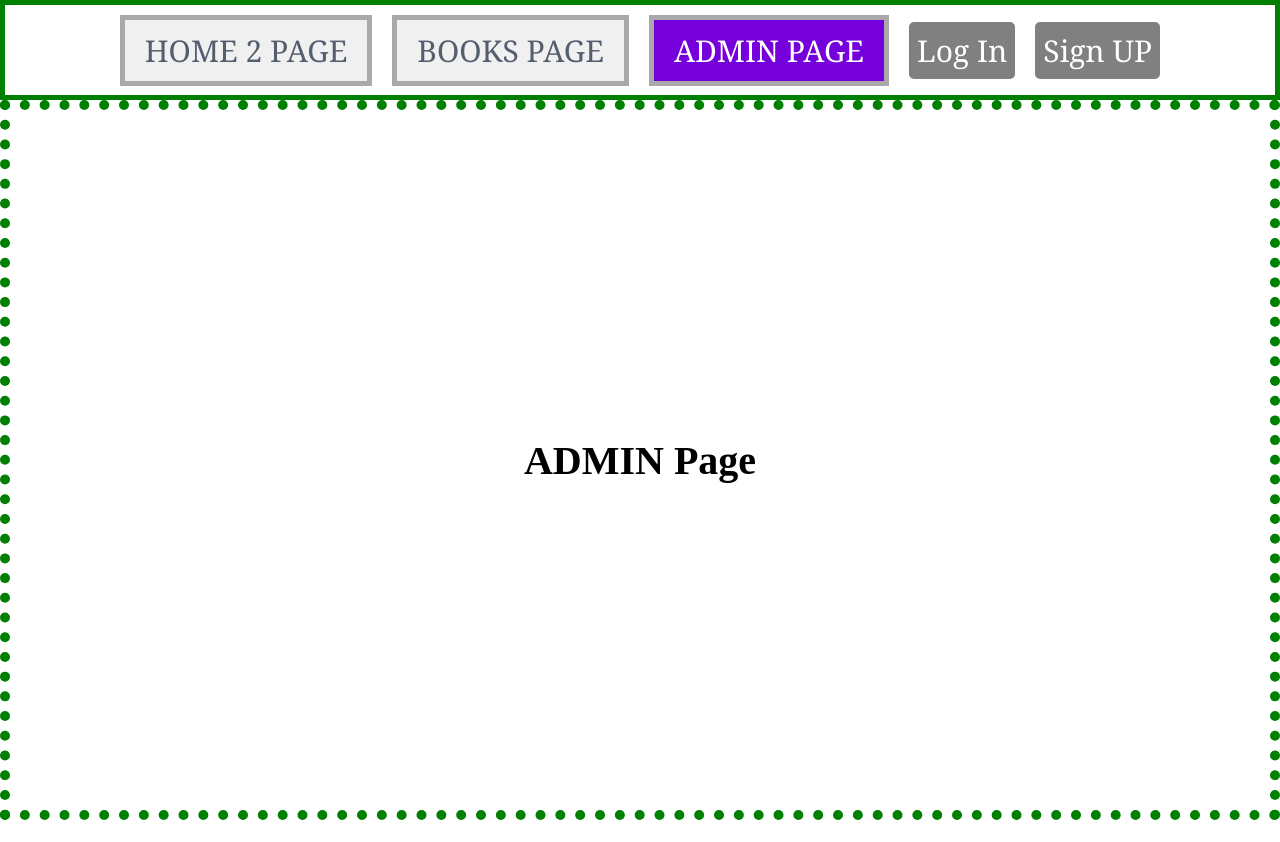
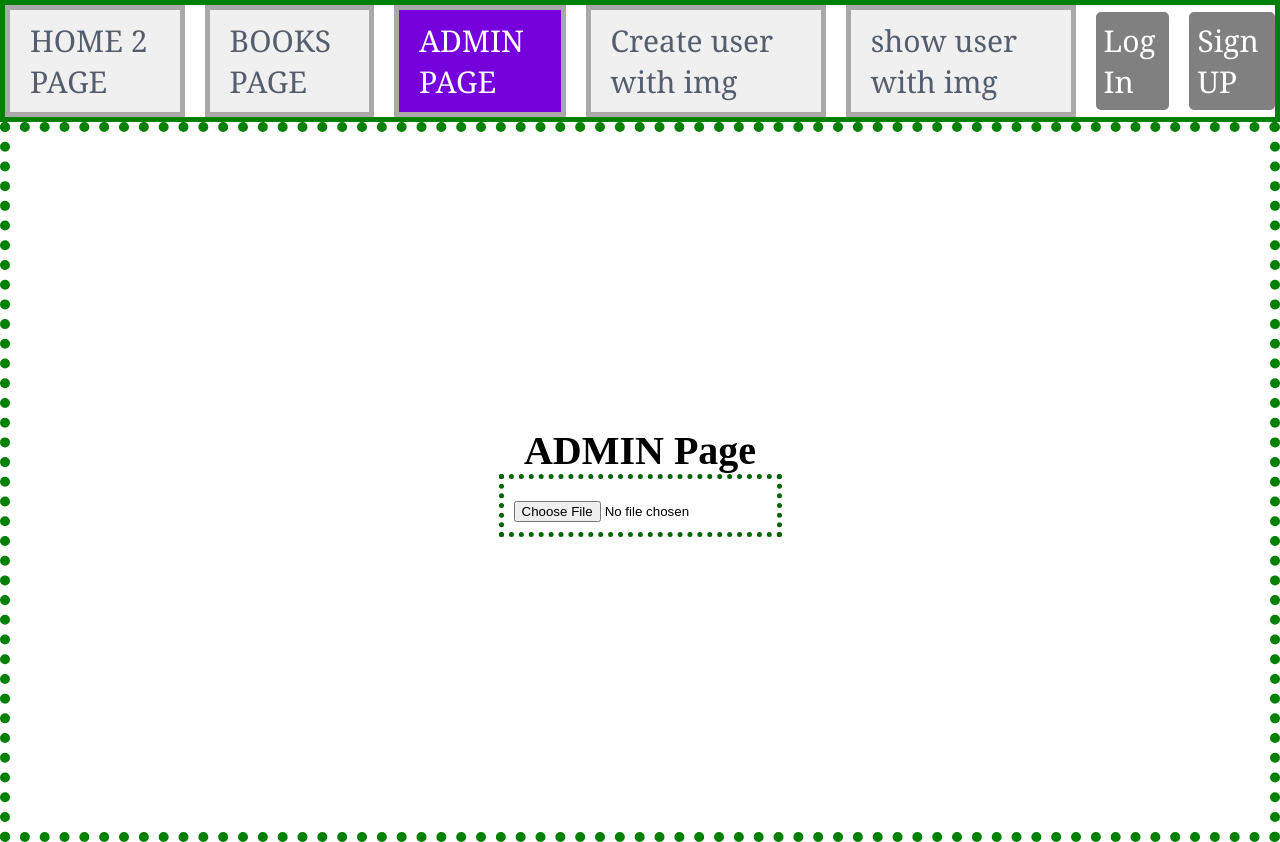
Before and after one commit to keyboard-shop/Books-authentication-frontend-2, a React (Vite) app: page /admin in a window 1280 px wide. Before the commit the page ends 820 px from the top, so only its background shows below. Built offline with nearby package versions, Linux system fonts and the light colour scheme; no server answers.

Commit message:
coudinary not successfully frontend

```diff
--- a/components/Navbar.jsx
+++ b/components/Navbar.jsx
@@ -88,6 +88,32 @@ const Navbar = () => {
                 className="nav-link"
             >
                 ADMIN PAGE
+            </NavLink>
+
+
+
+
+            <NavLink
+                to="/register"
+                style={({ isActive }) => ({
+                    color: isActive ? '#fff' : '#545e6f',
+                    background: isActive ? '#7600dc' : '#f0f0f0',
+                })}
+                className="nav-link"
+            >
+                Create user with img
+            </NavLink>
+
+
+            <NavLink
+                to="/showpage"
+                style={({ isActive }) => ({
+                    color: isActive ? '#fff' : '#545e6f',
+                    background: isActive ? '#7600dc' : '#f0f0f0',
+                })}
+                className="nav-link"
+            >
+                show user with img
             </NavLink>
 
 
--- a/package.json
+++ b/package.json
@@ -11,6 +11,7 @@
   },
   "dependencies": {
     "@clerk/clerk-react": "^5.46.1",
+    "axios": "^1.12.1",
     "react": "^19.1.1",
     "react-dom": "^19.1.1",
     "react-router-dom": "^7.8.2"
--- a/pages/AdminPage.jsx
+++ b/pages/AdminPage.jsx
@@ -1,12 +1,44 @@
 
+
+
+
+// from this video https://www.youtube.com/watch?v=maXqEICuPIE
 
 
 import React from 'react'
 
 const AdminPage = () => {
+
+    const handleFileUpload = async (e) => {
+
+        const file = e.target.files[0];
+
+        const data = new FormData()
+        data.append("file", file)
+        data.append("upload_preset", "Testing_Cloudinary_for_Books")// from Cloudinary, NAME
+        data.append("cloud_name", "dtam0kqa6")// from Cloudinary, Cloud name
+
+        //https://support.cloudinary.com/hc/en-us/articles/23687620947730-How-To-Find-the-API-Base-URL
+       const res = await fetch("https://api.cloudinary.com/v1_1/dtam0kqa6/image/upload", {
+           method: "POST",
+           body: data
+        })
+
+        const uploadImageURL = await res.json()
+        console.log("IMAGE data ===> ", uploadImageURL)
+        console.log("Image itself ===> ", uploadImageURL.url)
+
+        console.log("file/image from admin page ===>", file)
+
+    }
+
   return (
     <div className='admin-page'>
      <h4>  ADMIN Page </h4>
+
+     <section className='admin-fileupload'>
+        <input type="file" onChange={handleFileUpload} />
+     </section>
     </div>
   )
 }
--- a/pages/HomePage.jsx
+++ b/pages/HomePage.jsx
@@ -26,7 +26,8 @@ const HomePage = () => {
     const bookData = { title, author, price };
 
     try {
-      const response = await fetch('https://books-auth2-backend-2.vercel.app/api/products', {
+      //const response = await fetch('https://books-auth2-backend-2.vercel.app/api/products', {
+        const response = await fetch('http://localhost:8080/api/products', {
         method: 'POST',
         headers: {
           'Content-Type': 'application/json',
--- a/src/App.css
+++ b/src/App.css
@@ -189,7 +189,6 @@ a{
 
 
 /* books <form> start ========================================================*/
-
 .books-form-section{
   border: 5px double green;
 }
@@ -199,5 +198,27 @@ a{
   height: 50px;
   border: 2px solid orange;
 }
+/* books <form> end ========================================================*/
 
-/* books <form> end ========================================================*/
+
+.admin-fileupload{
+  border: 5px dotted darkgreen;
+}
+
+.image-page{
+  padding: 20px;
+  display: flex;
+  flex-direction: column;
+  max-width: 500px;
+  margin: 100px auto;
+  border: 5px solid slateblue;
+}
+
+.showpage{
+  padding: 20px;
+  border: 5px solid darkcyan;
+}
+
+input{
+  margin: 10px;
+}
--- a/src/App.jsx
+++ b/src/App.jsx
@@ -25,6 +25,9 @@ import Dashboard from '../pages/Dashboard';
 
 import Layout from '../layouts/Layout';
 import UserLayout from '../layouts/UserLayout';
+//import ImagePage from '../pages/ImagePage';
+//import CreateUserWithImagePage from '../pages/CreateUserWithImagePage';
+//import ShowUserWithImagePage from '../pages/ShowUserWithImagePage';
 
 
 
@@ -55,6 +58,8 @@ function App() {
           <Route path='/books' element={<BooksPage />} />
           <Route path='/user' element={<UserPage />} />
           <Route path='/admin' element={<AdminPage />} />
+          {/* <Route path='/register' element={<CreateUserWithImagePage />} />
+          <Route path='/showpage' element={<ShowUserWithImagePage />} /> */}
           {/* <Route path='/dashboard' element={<Dashboard />} /> */}
 
 
```
Also changed, not shown: pages/CreateUserWithImagePage.jsx (added, +23 -0 lines), pages/ShowUserWithImagePage.jsx (added, +20 -0 lines), 1 other file (tests, documents, lock files or other folders).
